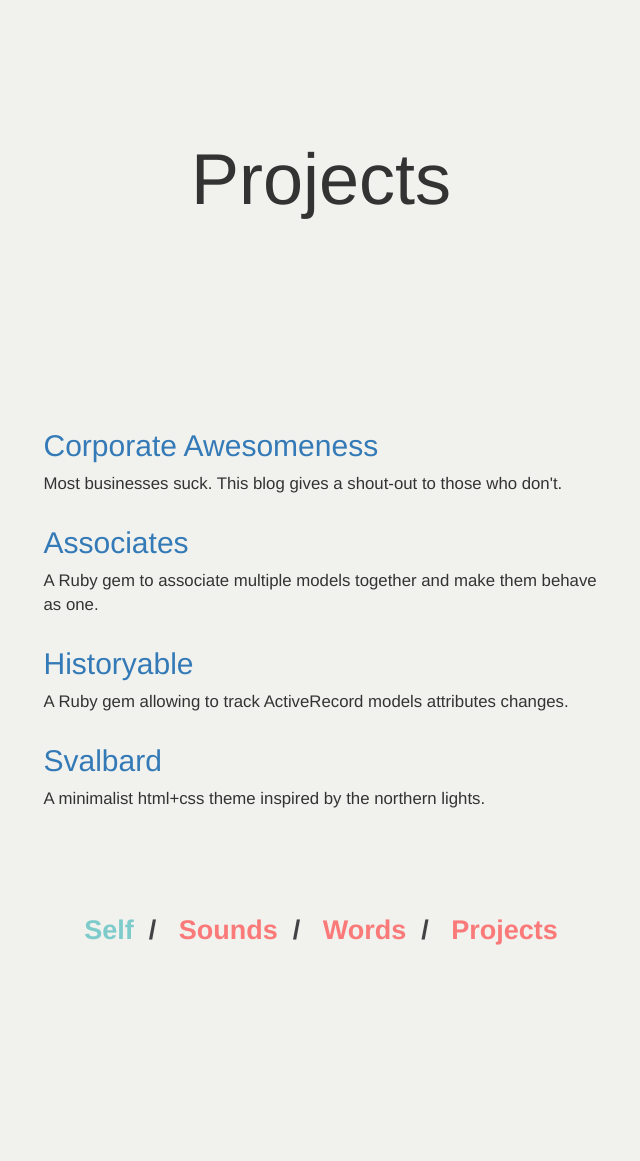
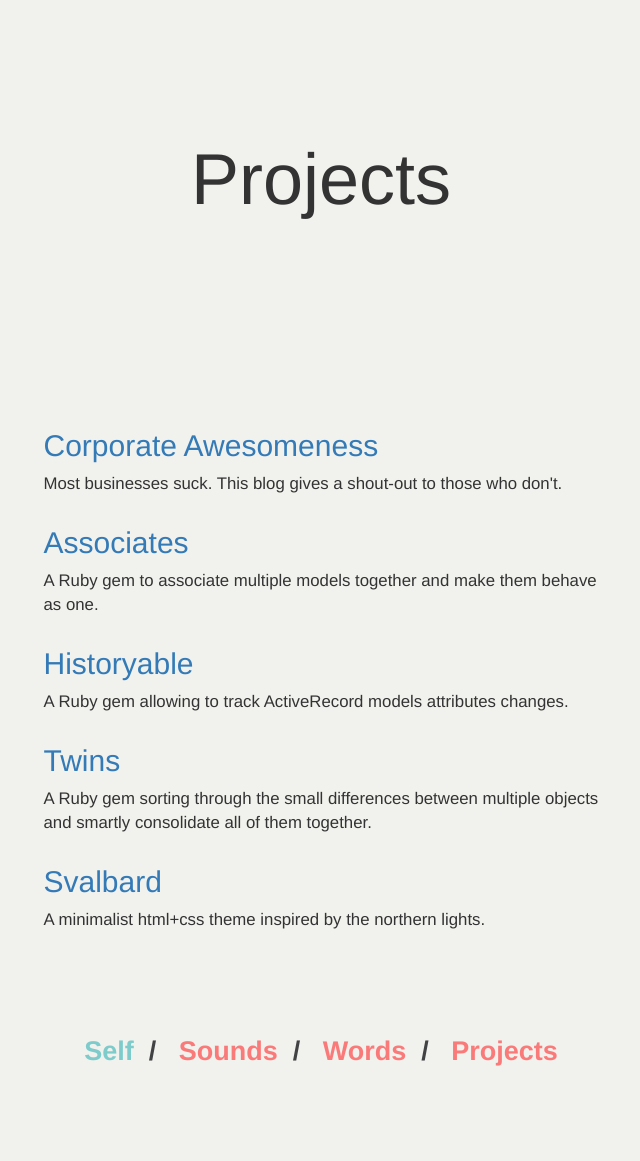
Before and after one commit to phildionne/phildionne.com, a Jekyll site: the page built from projects/index.html, in a window 1280 px wide. Shown: the whole page, without its empty margins (319-959 px from the left). Built offline with Jekyll 4.4.1, drawn with Linux system fonts in a browser that asks for light colours; nearby versions of some CDN libraries; some web fonts are replaced; library files that are not in the unit come from our copies; before the commit the page ends 1040 px from its top, so only the background shows below that.

Commit message:
Add twins ruby gem project

```diff
--- a/projects/index.html
+++ b/projects/index.html
@@ -60,6 +60,19 @@ body_id: projects
         <div class="row">
 
           <div class="col-md-6 col-md-offset-3">
+            <h2 class="title">
+              <a href="https://github.com/phildionne/twins">Twins</a>
+            </h2>
+            <p class="description">A Ruby gem sorting through the small differences between multiple objects and smartly consolidate all of them together.</p>
+          </div>
+
+        </div>
+      </article>
+
+      <article class="project">
+        <div class="row">
+
+          <div class="col-md-6 col-md-offset-3">
             <article class="project">
               <h2 class="title">
                 <a href="/projects/svalbard">Svalbard</a>
```
